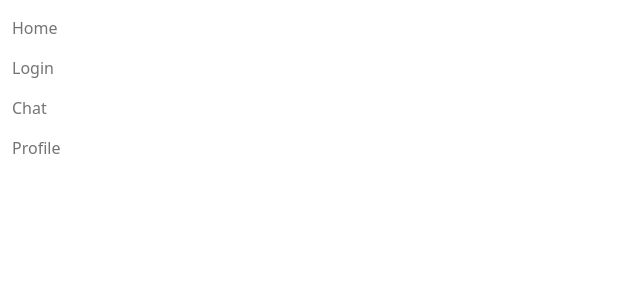
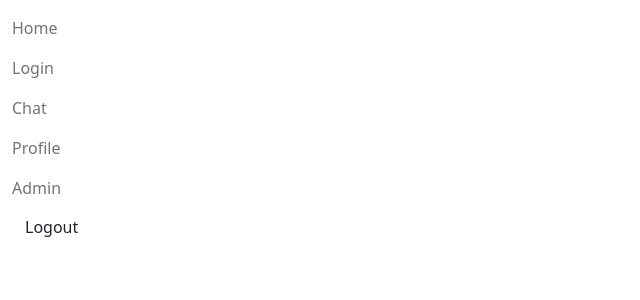
Before and after one commit to toshimitsu-o/Chat-Angular-Webapp, an Angular app in the folder chat/: page / in a window 1280 px wide. Shown: the top 300 px of the page, without its empty margins (0-640 px from the left). Built offline with nearby package versions, Linux system fonts and the light colour scheme; sample sign-in values are in the browser's storage.

Commit message:
ngif removed for menu links

```diff
--- a/chat/src/app/app.component.html
+++ b/chat/src/app/app.component.html
@@ -6,8 +6,8 @@
       <li><a class="nav-link" routerLink="/chat">Chat</a></li>
       <li><a class="nav-link" routerLink="/profile">Profile</a></li>
       <!--<li><a class="nav-link" routerLink="/account">Account</a></li>-->
-      <li *ngIf="user.role == 'superAdmin' || user.role == 'groupAdmin'"><a class="nav-link" routerLink="/admin">Admin</a></li>
-      <li *ngIf="user.valid"><button type="button" class="btn" (click)="logout()">Logout</button></li>
+      <li><a class="nav-link" routerLink="/admin">Admin</a></li>
+      <li><button type="button" class="btn" (click)="logout()">Logout</button></li>
     </ul>
   </div>
 </nav>
```
